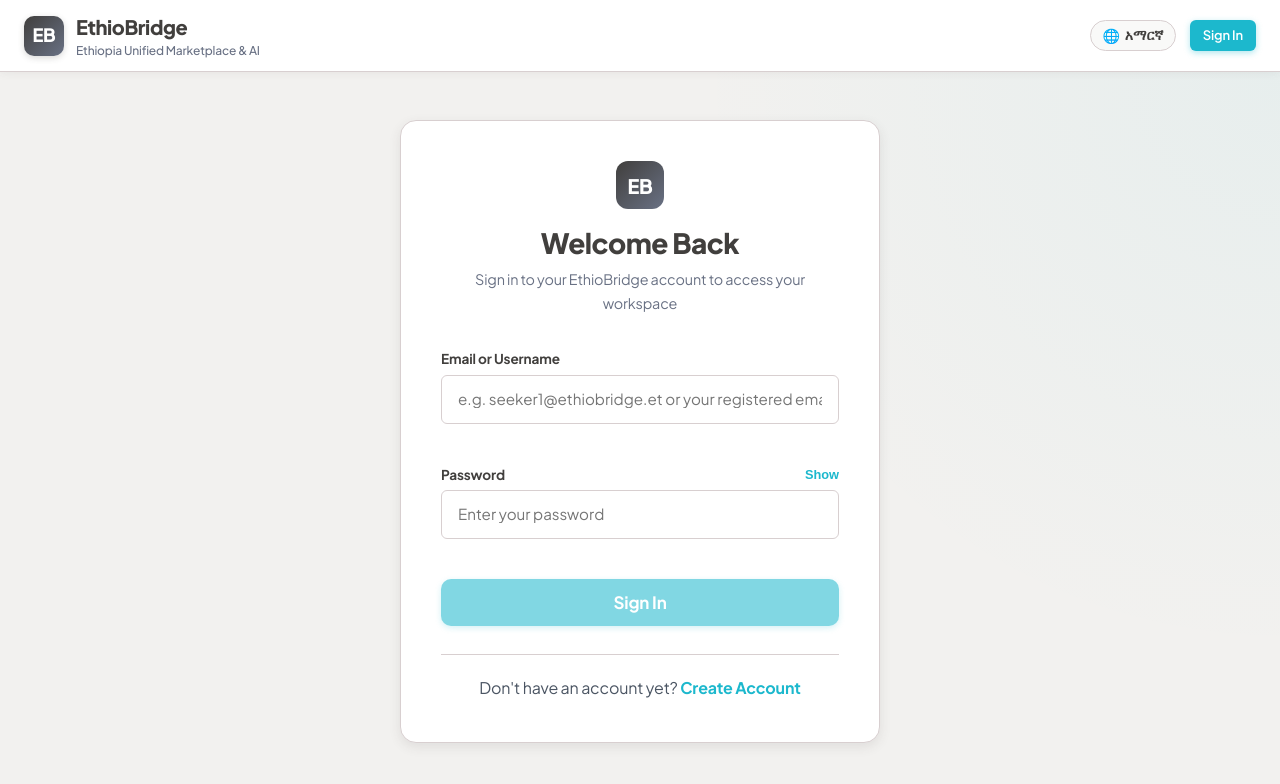
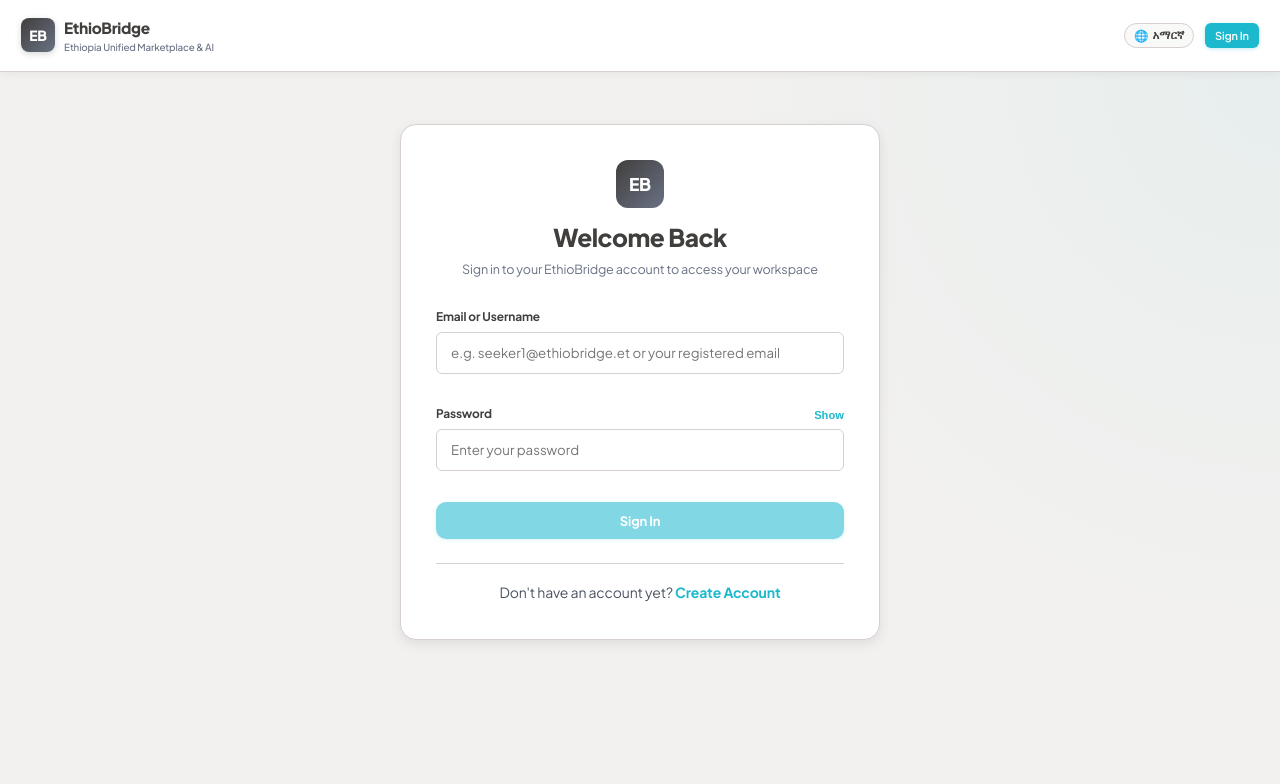
Before and after one commit to yonaslove/Ethio-bridge, an Angular app in the folder frontend/: page /login in a window 1280 px wide. Shown: the top 784 px of the page. Built offline with nearby package versions, Linux system fonts and the light colour scheme.

Commit message:
style(typography): standardize application-wide font scale to 14px SaaS base and compact headings

```diff
--- a/frontend/src/app/components/navbar/navbar.component.ts
+++ b/frontend/src/app/components/navbar/navbar.component.ts
@@ -342,20 +342,20 @@ import { Subscription, interval } from 'rxjs';
     .navbar-brand {
       display: flex;
       align-items: center;
-      gap: 0.75rem;
+      gap: 0.65rem;
       text-decoration: none;
     }
     .brand-logo-badge {
-      width: 40px;
-      height: 40px;
+      width: 34px;
+      height: 34px;
       background: linear-gradient(135deg, var(--color-charcoal) 0%, var(--color-slate) 100%);
       color: #FFFFFF;
-      border-radius: 10px;
+      border-radius: 8px;
       display: flex;
       align-items: center;
       justify-content: center;
       font-weight: 800;
-      font-size: 1.15rem;
+      font-size: 1rem;
       letter-spacing: -0.02em;
       box-shadow: 0 2px 6px rgba(65, 63, 61, 0.2);
     }
@@ -364,13 +364,13 @@ import { Subscription, interval } from 'rxjs';
       flex-direction: column;
     }
     .brand-title {
-      font-size: 1.25rem;
+      font-size: 1.1rem;
       font-weight: 800;
       color: var(--color-charcoal);
       letter-spacing: -0.02em;
     }
     .brand-subtitle {
-      font-size: 0.75rem;
+      font-size: 0.7rem;
       color: var(--color-slate);
       font-weight: 500;
     }
@@ -382,9 +382,9 @@ import { Subscription, interval } from 'rxjs';
     .btn-quick-post {
       background-color: var(--color-cyan-subtle);
       color: #0E7F8F;
-      font-size: 0.875rem;
+      font-size: 0.825rem;
       font-weight: 700;
-      padding: 0.45rem 1rem;
+      padding: 0.35rem 0.85rem;
       border-radius: 6px;
       border: 1px solid rgba(28, 184, 205, 0.3);
       text-decoration: none;
@@ -398,14 +398,14 @@ import { Subscription, interval } from 'rxjs';
     .auth-box {
       display: flex;
       align-items: center;
-      gap: 0.85rem;
+      gap: 0.75rem;
     }
     .btn-lang-toggle {
       background: var(--color-surface-subtle);
       border: 1px solid var(--color-border);
       border-radius: 20px;
-      padding: 0.35rem 0.75rem;
-      font-size: 0.875rem;
+      padding: 0.3rem 0.65rem;
+      font-size: 0.825rem;
       font-weight: 700;
       color: var(--color-charcoal);
       cursor: pointer;
@@ -554,11 +554,11 @@ import { Subscription, interval } from 'rxjs';
     .user-profile-pill {
       display: flex;
       align-items: center;
-      gap: 0.6rem;
+      gap: 0.5rem;
       background: var(--color-surface-subtle);
       border: 1px solid var(--color-border);
-      padding: 0.35rem 0.75rem 0.35rem 0.5rem;
-      border-radius: 24px;
+      padding: 0.25rem 0.65rem 0.25rem 0.45rem;
+      border-radius: 20px;
       cursor: pointer;
       transition: all 0.2s ease;
       position: relative;
@@ -570,8 +570,8 @@ import { Subscription, interval } from 'rxjs';
       box-shadow: 0 2px 6px rgba(28, 184, 205, 0.12);
     }
     .user-avatar {
-      width: 30px;
-      height: 30px;
+      width: 26px;
+      height: 26px;
       background: var(--color-charcoal);
       color: #FFFFFF;
       border-radius: 50%;
@@ -579,7 +579,7 @@ import { Subscription, interval } from 'rxjs';
       align-items: center;
       justify-content: center;
       font-weight: 800;
-      font-size: 0.825rem;
+      font-size: 0.75rem;
     }
     .user-meta {
       display: flex;
@@ -587,7 +587,7 @@ import { Subscription, interval } from 'rxjs';
       text-align: left;
     }
     .user-name {
-      font-size: 0.875rem;
+      font-size: 0.825rem;
       font-weight: 700;
       color: var(--color-charcoal);
       line-height: 1.25;
@@ -599,16 +599,16 @@ import { Subscription, interval } from 'rxjs';
       display: inline-flex;
       align-items: center;
       justify-content: center;
-      width: 16px;
-      height: 16px;
+      width: 14px;
+      height: 14px;
       background: #10B981;
       color: #FFFFFF;
       border-radius: 50%;
-      font-size: 0.6875rem;
+      font-size: 0.625rem;
       font-weight: 900;
     }
     .user-role-badge {
-      font-size: 0.75rem;
+      font-size: 0.6875rem;
       color: var(--color-cyan);
       font-weight: 700;
       text-transform: uppercase;
--- a/frontend/src/app/pages/contracts/contracts.component.ts
+++ b/frontend/src/app/pages/contracts/contracts.component.ts
@@ -495,36 +495,36 @@ import { ContractItem } from '../../models/models';
       gap: 1rem;
     }
     .contracts-header h2 {
-      font-size: 1.85rem;
+      font-size: 1.35rem;
       font-weight: 800;
       color: var(--color-charcoal);
     }
     .subtitle {
       color: var(--color-slate);
-      font-size: 0.95rem;
+      font-size: 0.85rem;
     }
     .contracts-grid {
       display: flex;
       flex-direction: column;
-      gap: 1.5rem;
+      gap: 1.25rem;
     }
     .contract-card {
       background: #FFFFFF;
       border: 1px solid var(--color-border);
-      border-radius: 12px;
-      padding: 1.5rem;
-      box-shadow: 0 4px 12px rgba(65, 63, 61, 0.05);
+      border-radius: 10px;
+      padding: 1.25rem;
+      box-shadow: 0 2px 8px rgba(65, 63, 61, 0.04);
     }
     .card-top {
       display: flex;
       justify-content: space-between;
       align-items: flex-start;
-      margin-bottom: 1rem;
+      margin-bottom: 0.85rem;
     }
     .title-group h3 {
-      font-size: 1.25rem;
+      font-size: 1.05rem;
       font-weight: 800;
-      margin: 0.35rem 0;
+      margin: 0.25rem 0;
       color: var(--color-charcoal);
     }
     .parties {
--- a/frontend/src/app/pages/messages/messages.component.ts
+++ b/frontend/src/app/pages/messages/messages.component.ts
@@ -222,14 +222,14 @@ import { I18nService } from '../../services/i18n.service';
       flex-shrink: 0;
     }
     .messages-header h2 {
-      font-size: 1.35rem;
+      font-size: 1.2rem;
       font-weight: 800;
       color: var(--color-charcoal);
       margin: 0;
     }
     .subtitle {
       color: var(--color-slate);
-      font-size: 0.8rem;
+      font-size: 0.785rem;
       margin-top: 0.15rem;
       margin-bottom: 0;
     }
--- a/frontend/src/app/pages/recommended-listings/recommended-listings.component.ts
+++ b/frontend/src/app/pages/recommended-listings/recommended-listings.component.ts
@@ -63,30 +63,31 @@ import { Listing } from '../../models/models';
   `,
   styles: [`
     .recommended-page {
-      padding: 2.5rem 1.5rem 5rem;
+      padding: 2rem 1.5rem 4rem;
       display: flex;
       flex-direction: column;
-      gap: 2rem;
+      gap: 1.5rem;
     }
     .page-header h1 {
       margin-bottom: 0.25rem;
     }
     .page-header p {
       color: var(--color-slate);
+      font-size: 0.925rem;
     }
     .state-card, .empty-card {
-      padding: 4rem 2rem;
+      padding: 3rem 2rem;
     }
     .listings-grid {
       display: grid;
-      grid-template-columns: repeat(auto-fill, minmax(340px, 1fr));
-      gap: 1.5rem;
+      grid-template-columns: repeat(auto-fill, minmax(320px, 1fr));
+      gap: 1.25rem;
     }
     .listing-card {
       background: #FFFFFF;
       display: flex;
       flex-direction: column;
-      gap: 0.85rem;
+      gap: 0.75rem;
     }
     .listing-top {
       display: flex;
@@ -96,10 +97,11 @@ import { Listing } from '../../models/models';
     .rank-tag {
       font-weight: 800;
       color: var(--color-cyan);
-      font-size: 0.825rem;
+      font-size: 0.75rem;
     }
     .listing-title {
-      font-size: 1.2rem;
+      font-size: 1.05rem;
+      line-height: 1.35;
     }
     .listing-title a {
       color: var(--color-charcoal);
@@ -108,21 +110,21 @@ import { Listing } from '../../models/models';
       color: var(--color-cyan);
     }
     .listing-desc {
-      font-size: 0.885rem;
+      font-size: 0.825rem;
       color: #555;
-      line-height: 1.5;
+      line-height: 1.45;
     }
     .listing-skills-row {
       display: flex;
       flex-wrap: wrap;
-      gap: 0.4rem;
+      gap: 0.35rem;
     }
     .skill-tag {
       background: var(--color-surface-subtle);
       border: 1px solid var(--color-border);
-      font-size: 0.75rem;
+      font-size: 0.725rem;
       font-weight: 600;
-      padding: 0.2rem 0.5rem;
+      padding: 0.15rem 0.45rem;
       border-radius: 4px;
       color: var(--color-slate);
     }
@@ -131,10 +133,11 @@ import { Listing } from '../../models/models';
       justify-content: space-between;
       align-items: center;
       margin-top: auto;
-      padding-top: 0.85rem;
+      padding-top: 0.75rem;
       border-top: 1px solid var(--color-border);
     }
     .rate-val {
+      font-size: 0.925rem;
       font-weight: 700;
       color: var(--color-charcoal);
     }
--- a/frontend/src/app/pages/verification/verification.component.ts
+++ b/frontend/src/app/pages/verification/verification.component.ts
@@ -189,25 +189,25 @@ import { I18nService } from '../../services/i18n.service';
       margin-bottom: 2rem;
     }
     .shield-badge {
-      font-size: 2.5rem;
-      margin-bottom: 0.5rem;
+      font-size: 1.85rem;
+      margin-bottom: 0.35rem;
     }
     .verif-header h2 {
-      font-size: 1.6rem;
+      font-size: 1.35rem;
       font-weight: 800;
       color: var(--color-charcoal);
     }
     .subtitle {
       color: var(--color-slate);
-      font-size: 0.9rem;
-      margin-top: 0.5rem;
-      line-height: 1.5;
+      font-size: 0.85rem;
+      margin-top: 0.35rem;
+      line-height: 1.45;
     }
     .status-banner {
-      padding: 1.25rem;
-      border-radius: 10px;
-      margin-bottom: 2rem;
-      font-size: 0.88rem;
+      padding: 1.15rem;
+      border-radius: 8px;
+      margin-bottom: 1.5rem;
+      font-size: 0.85rem;
     }
     .banner-verified {
       background: #E8F5E9;
@@ -228,8 +228,8 @@ import { I18nService } from '../../services/i18n.service';
       display: flex;
       align-items: center;
       gap: 0.5rem;
-      font-size: 1.05rem;
-      margin-bottom: 0.4rem;
+      font-size: 0.95rem;
+      margin-bottom: 0.35rem;
     }
     .status-icon {
       font-weight: 800;
--- a/frontend/src/styles.css
+++ b/frontend/src/styles.css
@@ -26,22 +26,23 @@
   --color-border: #D8CFD0;
   --color-border-dark: #B1A6A4;
 
-  /* Professional Standard Typography Scale (Major Second / Minor Third hybrid, 16px base) */
+  /* Standard Professional SaaS Typography Scale (Standardized on 14px Base) */
   --font-sans: 'Plus Jakarta Sans', 'Inter', -apple-system, BlinkMacSystemFont, "Segoe UI", Roboto, "Helvetica Neue", Arial, sans-serif;
   --font-ethiopic: 'Noto Sans Ethiopic', 'Abyssinica SIL', sans-serif;
   --font-family: var(--font-sans);
 
-  /* Standard Web Font Sizes */
-  --text-xs: 0.75rem;       /* 12px - micro copy, badges, captions (minimum accessible size) */
-  --text-sm: 0.875rem;      /* 14px - secondary metadata, labels, table cells, compact buttons */
-  --text-base: 1rem;         /* 16px - standard body reading font size */
-  --text-md: 1.0625rem;     /* 17px - prominent body, lead paragraphs */
-  --text-lg: 1.125rem;      /* 18px - card titles, subtitles, H4 */
-  --text-xl: 1.25rem;       /* 20px - section headers, modal titles, H3 */
-  --text-2xl: 1.5rem;       /* 24px - sub-page titles, stat numbers, H2 */
-  --text-3xl: 1.875rem;     /* 30px - primary page headings, H1 */
-  --text-4xl: 2.25rem;      /* 36px - landing hero headings */
-  --text-5xl: 3rem;         /* 48px - display hero */
+  /* Standard Application Font Sizes */
+  --text-2xs: 0.714rem;     /* 10px - micro timestamps, compact counters */
+  --text-xs: 0.785rem;      /* 11px - badges, helper captions, meta tags */
+  --text-sm: 0.857rem;      /* 12px - secondary metadata, compact controls */
+  --text-base: 1rem;        /* 14px - standard application body reading size */
+  --text-md: 1.071rem;      /* 15px - prominent body, lead paragraphs */
+  --text-lg: 1.143rem;      /* 16px - card titles, subtitles, H4 */
+  --text-xl: 1.285rem;      /* 18px - section headers, modal titles, H3 */
+  --text-2xl: 1.428rem;     /* 20px - sub-page titles, stat numbers, H2 */
+  --text-3xl: 1.642rem;     /* 23px - primary page headings, H1 */
+  --text-4xl: 2rem;         /* 28px - landing hero headings */
+  --text-5xl: 2.5rem;       /* 35px - display hero */
 
   /* Standard Line Heights */
   --leading-none: 1;
@@ -81,7 +82,7 @@
 }
 
 html {
-  font-size: 16px;
+  font-size: 14px; /* Standard Professional Web Application Density (Linear, GitHub, Stripe, Atlassian) */
   -webkit-text-size-adjust: 100%;
   text-size-adjust: 100%;
 }
@@ -164,8 +165,8 @@ h6 {
 p {
   color: #4B5563;
   font-size: var(--text-base);
-  line-height: var(--leading-relaxed);
-  margin-bottom: 0.65rem;
+  line-height: var(--leading-normal);
+  margin-bottom: 0.5rem;
 }
 
 p:last-child {
@@ -229,23 +230,23 @@ p:last-child {
   align-items: center;
   justify-content: center;
   font-family: inherit;
-  font-size: 0.9375rem; /* 15px - modern standard */
+  font-size: 0.857rem; /* 12px - standard compact dashboard button */
   font-weight: 600;
   line-height: 1.25;
-  padding: 0.625rem 1.25rem;
+  padding: 0.45rem 1rem;
   border-radius: var(--radius-sm);
   border: 1px solid transparent;
   cursor: pointer;
   transition: var(--transition);
   text-decoration: none;
-  gap: 0.5rem;
+  gap: 0.4rem;
   letter-spacing: -0.01em;
 }
 
 .btn-primary {
   background-color: var(--color-cyan);
   color: #FFFFFF;
-  box-shadow: 0 2px 6px rgba(28, 184, 205, 0.35);
+  box-shadow: 0 1px 4px rgba(28, 184, 205, 0.28);
 }
 
 .btn-primary:hover {
@@ -287,15 +288,15 @@ p:last-child {
 }
 
 .btn-sm {
-  padding: 0.375rem 0.75rem;
-  font-size: 0.8125rem; /* 13px */
+  padding: 0.3rem 0.65rem;
+  font-size: 0.785rem; /* 11px */
   font-weight: 600;
   border-radius: var(--radius-sm);
 }
 
 .btn-lg {
-  padding: 0.75rem 1.75rem;
-  font-size: 1.0625rem; /* 17px */
+  padding: 0.65rem 1.4rem;
+  font-size: 0.928rem; /* 13px */
   font-weight: 700;
   border-radius: var(--radius-md);
 }
@@ -311,7 +312,7 @@ p:last-child {
   background: var(--color-surface);
   border: 1px solid var(--color-border);
   border-radius: var(--radius-md);
-  padding: 1.5rem;
+  padding: 1.25rem;
   box-shadow: var(--shadow-sm);
   transition: var(--transition);
 }
@@ -322,17 +323,17 @@ p:last-child {
 
 .card-header {
   border-bottom: 1px solid var(--color-border);
-  padding-bottom: 1rem;
-  margin-bottom: 1.25rem;
+  padding-bottom: 0.75rem;
+  margin-bottom: 1rem;
 }
 
 /* Badges */
 .badge {
   display: inline-flex;
   align-items: center;
-  font-size: 0.75rem; /* 12px accessible minimum */
+  font-size: 0.785rem; /* ~11px accessible standard */
   font-weight: 600;
-  padding: 0.25rem 0.625rem;
+  padding: 0.2rem 0.55rem;
   border-radius: var(--radius-full);
   letter-spacing: 0.025em;
   line-height: 1.2;
@@ -373,31 +374,31 @@ p:last-child {
 
 /* Form inputs */
 .form-group {
-  margin-bottom: 1.25rem;
+  margin-bottom: 1rem;
   display: flex;
   flex-direction: column;
 }
 
 .form-label {
-  font-size: 0.875rem; /* 14px */
+  font-size: 0.857rem; /* 12px */
   font-weight: 600;
   color: var(--color-charcoal);
-  margin-bottom: 0.4rem;
+  margin-bottom: 0.35rem;
   letter-spacing: -0.01em;
 }
 
 .form-input, .form-select, .form-textarea {
   width: 100%;
-  padding: 0.65rem 0.875rem;
+  padding: 0.55rem 0.75rem;
   font-family: inherit;
-  font-size: 0.9375rem; /* 15px */
+  font-size: 0.928rem; /* 13px */
   color: var(--color-charcoal);
   background-color: #FFFFFF;
   border: 1px solid var(--color-border);
   border-radius: var(--radius-sm);
   outline: none;
   transition: var(--transition);
-  line-height: 1.5;
+  line-height: 1.45;
 }
 
 .form-input:focus, .form-select:focus, .form-textarea:focus {
```
